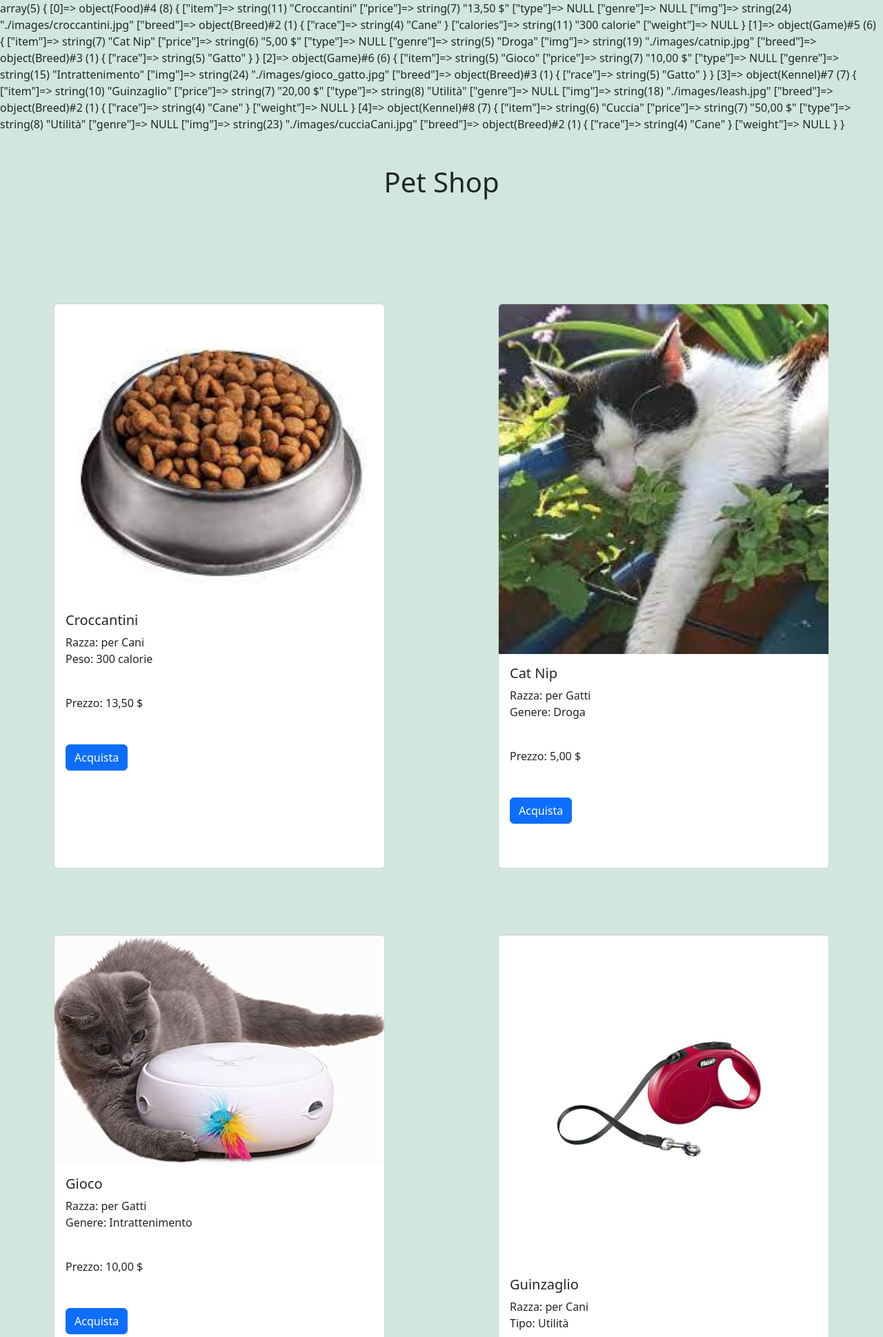
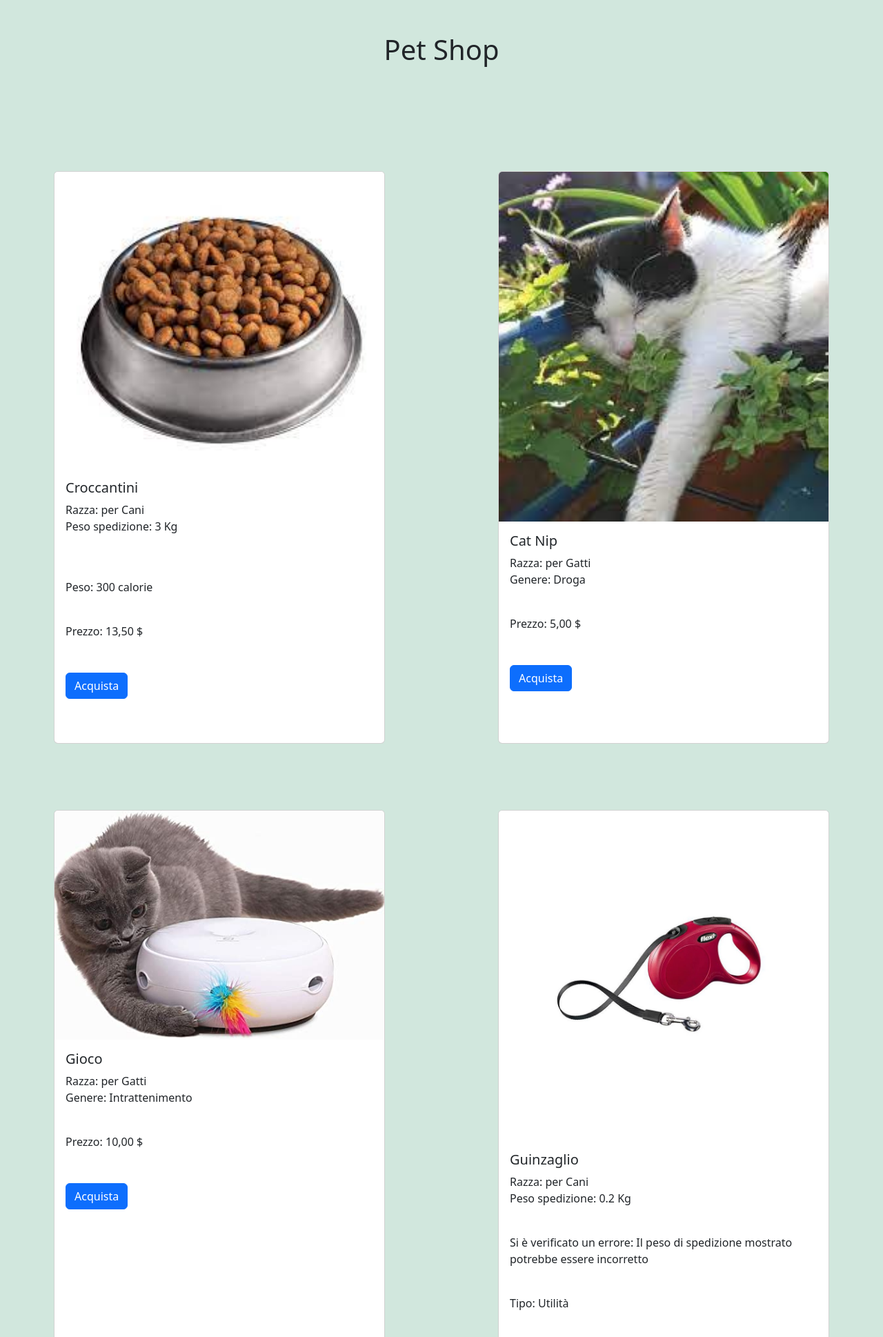
Before and after one commit to Massimiliano214/php-oop-2, a PHP site: page / in a window 1280 px wide. Shown: the top 1938 px of the page at 69% size. Run offline with PHP 8.4, Linux system fonts and the light colour scheme.

Commit message:
working Trait  and exeption

```diff
--- a/Models/Food.php
+++ b/Models/Food.php
@@ -7,10 +7,12 @@
         use Weightable;
         public $calories;
 
-        public function __construct($item, $price, $img, Breed $breed, $calories, $weight)
+        public function __construct($item, $price, $img, Breed $breed, $calories)
         {
-            parent::__construct($item, $price, $img, $breed, $weight);
+            parent::__construct($item, $price, $img, $breed);
 
             $this->calories = $calories;
+
         }
+
     }
--- a/Models/Kennel.php
+++ b/Models/Kennel.php
@@ -6,11 +6,14 @@
 
         use Weightable;
 
-        public function __construct($item, $price, $img, Breed $breed, $type, $weight)
+        public function __construct($item, $price, $img, Breed $breed, $type)
         {
-            parent::__construct($item, $price, $img, $breed, $weight);
+            parent::__construct($item, $price, $img, $breed);
 
 
             $this->type = $type;
+
+
         }
+
     }
--- a/Traits/Weightable.php
+++ b/Traits/Weightable.php
@@ -3,8 +3,18 @@
     trait Weightable {
         public $weight;
 
-        public function __construct($weight)
-        {
-            $this->weigth = $weight;
+        public function setWeight($weight) {
+            $this->weight = $weight;
+        }
+
+        public function getWeight() {
+            return $this->weight;
+        }
+
+        public function checkNull($weight) {
+            if ($weight < 1) {
+                throw new Exception('Il peso di spedizione mostrato potrebbe essere incorretto');
+            }
+
         }
     }
--- a/index.php
+++ b/index.php
@@ -10,19 +10,26 @@
     $dog = new Breed('Cane');
     $cat = new Breed('Gatto');
 
+
+    $food = new Food('Croccantini', '13,50 $', './images/croccantini.jpg', $dog, '300 calorie');
+    $food->setWeight(3);
+    $catNip = new Game('Cat Nip', '5,00 $', './images/catnip.jpg', $cat, 'Droga');
+    $game = new Game('Gioco', '10,00 $', './images/gioco_gatto.jpg', $cat, 'Intrattenimento');
+    $leash = new Kennel('Guinzaglio', '20,00 $', './images/leash.jpg', $dog, 'Utilità');
+    $leash->setWeight(0.2);
+    $kennel = new Kennel('Cuccia', '50,00 $', './images/cucciaCani.jpg', $dog , 'Utilità');
+    $kennel->setWeight(21);
+
     $productsList = [
-        new Food('Croccantini', '13,50 $', './images/croccantini.jpg', $dog, '300 calorie', 4.3),
-        new Game('Cat Nip', '5,00 $', './images/catnip.jpg', $cat, 'Droga'),
-        new Game('Gioco', '10,00 $', './images/gioco_gatto.jpg', $cat, 'Intrattenimento'),
-        new Kennel('Guinzaglio', '20,00 $', './images/leash.jpg', $dog, 'Utilità', 1.1),
-        new Kennel('Cuccia', '50,00 $', './images/cucciaCani.jpg', $dog, 'Utilità', 30)
+        $food,  $catNip, $game, $leash, $kennel
     ];
 //  var_dump($food);
 //  var_dump($catNip);
 //  var_dump($game);
 //  var_dump($leash);
 //  var_dump($kennels);
-    var_dump($productsList);
+//  var_dump($productsList);
+
 ?>
 
 <!DOCTYPE html>
@@ -60,6 +67,22 @@
                             '
                             ?>
                             <?php
+
+                                if (isset($product->weight)) {
+
+                                    echo '<p> Peso spedizione: ' . $product->weight . ' Kg </p>
+                                    <br>';
+                                    try {
+                                        echo $product->checkNull($product->weight);
+                                    } catch (Exception $e) {
+                                        echo '<p> Si è verificato un errore: ' . $e->getMessage() . '</p>';
+                                    }
+                                    echo '<br>';
+                                    ?>
+                                    <?php
+                                }
+                            ?>
+                            <?php
                                 if (isset($product->calories)) {
 
                                     echo '<p> Peso: ' . $product->calories . '</p>
@@ -87,15 +110,7 @@
                                 }
                             ?>
                             <?php
-                                if (isset($product->weight)) {
 
-                                    echo '<p> Peso prodotto: ' . $product->weight . '</p>
-                                    <br>'
-                                    ?>
-                                    <?php
-                                }
-                            ?>
-                            <?php
                                 echo '<span class="card-text"> Prezzo: ' . $product->price . '</span>
                                 <br>
                                 <a href="#" class="btn btn-primary my-5">Acquista</a>
```
Lines whose indentation alone changed are shown as unchanged.
